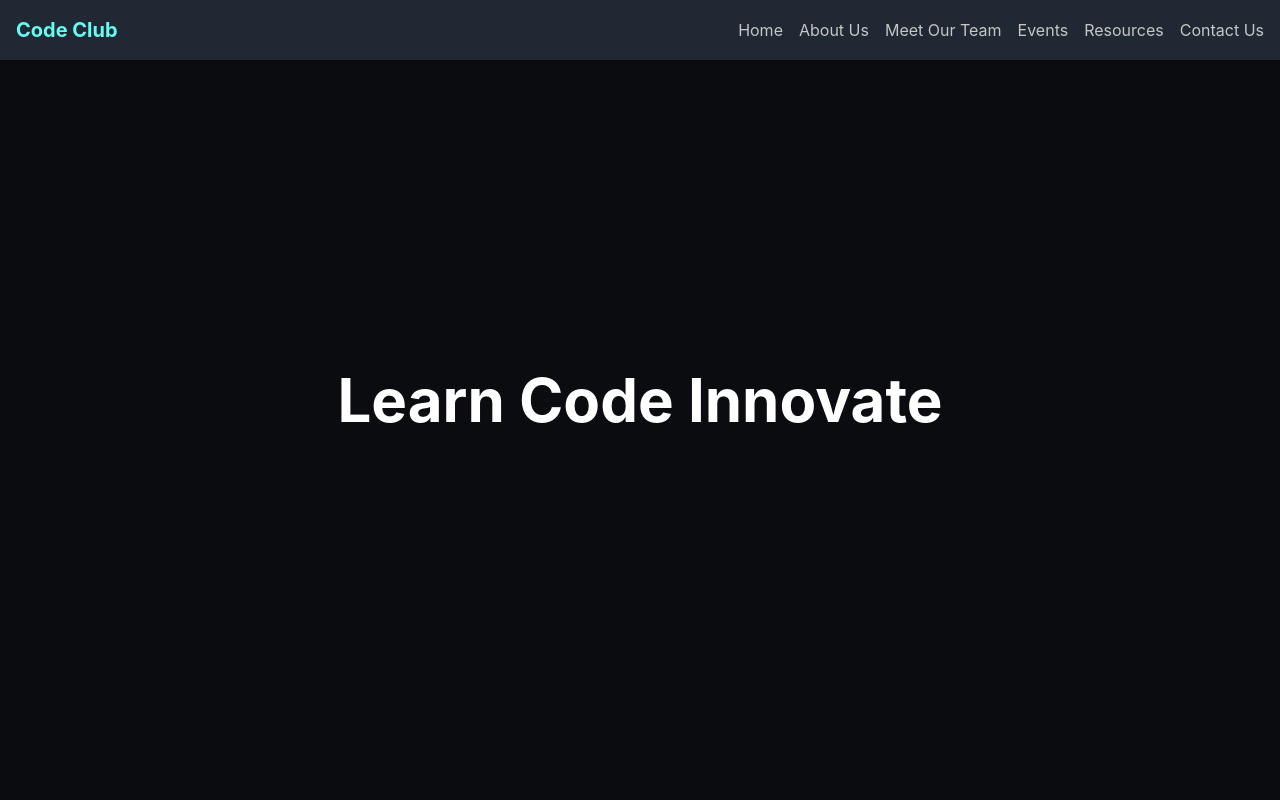
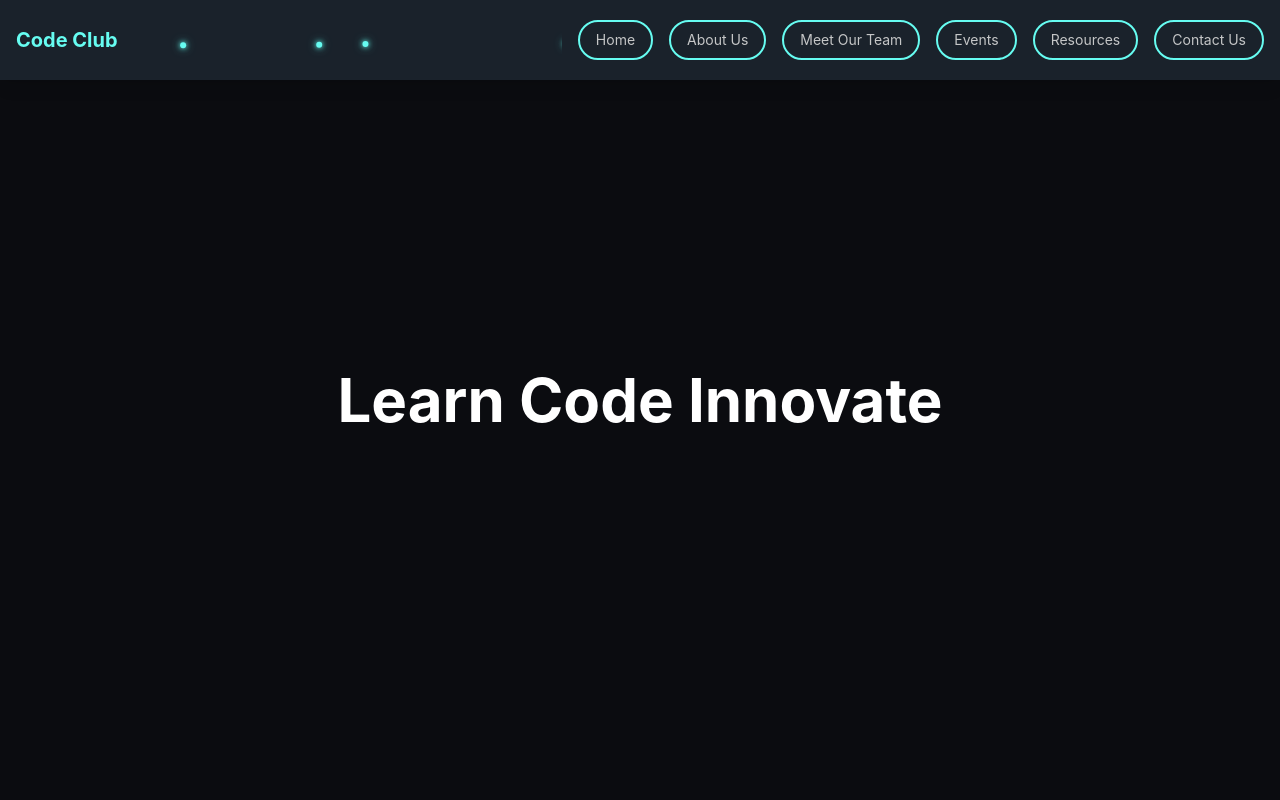
Before and after one commit to codeclubccoew/codeclubwebsite, a React (Create React App) app: page / in a window 1280 px wide. Shown: the top 800 px of the page. Built offline with nearby package versions, Linux system fonts and the light colour scheme.

Commit message:
Navbar updated with responsiveness

```diff
--- a/src/components/NavBar.js
+++ b/src/components/NavBar.js
@@ -1,76 +1,278 @@
-import React from 'react';
-import { Link } from 'react-scroll';
+import React, { useState, useEffect, useRef } from "react";
+import { Link } from "react-scroll";
+import { motion, AnimatePresence } from "framer-motion";
 
-const NavBar = () => {
+const Navbar = () => {
+  const [isOpen, setIsOpen] = useState(false);
+  const navbarRef = useRef(null);
+
+  useEffect(() => {
+    const handleClickOutside = (event) => {
+      if (navbarRef.current && !navbarRef.current.contains(event.target)) {
+        setIsOpen(false);
+      }
+    };
+
+    document.addEventListener("mousedown", handleClickOutside);
+    return () => {
+      document.removeEventListener("mousedown", handleClickOutside);
+    };
+  }, []);
+
+  const navLinks = [
+    { id: 1, name: "Home", to: "home" },
+    { id: 2, name: "About Us", to: "about" },
+    { id: 3, name: "Meet Our Team", to: "team" },
+    { id: 4, name: "Events", to: "events" },
+    { id: 5, name: "Resources", to: "resources" },
+    { id: 6, name: "Contact Us", to: "contact" },
+  ];
+
+  const dynamicText = [
+    "01010101 01010101 01010101",
+    "public class CodeClub { }",
+    "System.out.println('Welcome!');",
+    "function codeClub() { }",
+    "const codeClub = () => { }",
+    "print('Learn Code Innovate');",
+    "console.log('Let's code it!');",
+    "def code_club(): pass",
+    "<!-- Code Club -->",
+  ];
+
+  const [currentText, setCurrentText] = useState(dynamicText[0]);
+
+  useEffect(() => {
+    const interval = setInterval(() => {
+      setCurrentText((prevText) => {
+        const currentIndex = dynamicText.indexOf(prevText);
+        const nextIndex = (currentIndex + 1) % dynamicText.length;
+        return dynamicText[nextIndex];
+      });
+    }, 6000);
+
+    return () => clearInterval(interval);
+  }, []);
+
+  const codeElements = [
+    "0101", "1010", "{}", "[]", "()", ";", "+", "-", "*", "/", "if", "else", "for",
+    "while", "print()", "console.log()", "def", "function", "return", "class",
+  ];
+
   return (
-    <nav className="bg-[#1F2833] p-4 fixed w-full top-0 z-50">
+    <>
+      <nav
+        ref={navbarRef}
+        className="bg-[#1F2833]/80 backdrop-blur-md p-4 fixed w-full top-0 z-50 shadow-lg"
+      >
         <div className="container mx-auto flex justify-between items-center">
-        <span className="text-[#66FCF1] text-xl font-bold">Code Club</span>
-        <ul className="flex space-x-4">
-          <li>
+          <motion.span
+            className="text-[#66FCF1] text-xl font-bold"
+            whileHover={{
+              scale: 1.1,
+              textShadow: "0 0 10px #66FCF1, 0 0 20px #45A29E",
+            }}
+            transition={{ type: "spring", stiffness: 300, damping: 10 }}
+          >
+            Code Club
+          </motion.span>
+
+          <div className="hidden lg:flex items-center space-x-4 relative overflow-hidden flex-1 mx-4 h-12 w-1/2">
+            <motion.div
+              key={currentText}
+              initial={{ opacity: 0, y: 20 }}
+              animate={{ opacity: 1, y: 0 }}
+              exit={{ opacity: 0, y: -20 }}
+              transition={{ duration: 1.5, ease: "easeInOut" }}
+              className="absolute text-[#66FCF1]/50 text-xs font-mono pointer-events-none whitespace-nowrap"
+              style={{
+                left: "10%",
+                top: "50%",
+                transform: "translateY(-50%)",
+              }}
+            >
+              {currentText}
+            </motion.div>
+
+            {[1, 2, 3, 4, 5].map((i) => (
+              <motion.div
+                key={i}
+                initial={{ y: "100%", x: Math.random() * 100 }}
+                animate={{ y: "-100%", x: Math.random() * 100 }}
+                transition={{
+                  duration: Math.random() * 20 + 20,
+                  repeat: Infinity,
+                  ease: "linear",
+                  delay: Math.random() * 5,
+                }}
+                className="absolute w-1.5 h-1.5 bg-[#66FCF1] rounded-full pointer-events-none"
+                style={{
+                  left: `${Math.random() * 100}%`,
+                  boxShadow: "0 0 5px #66FCF1, 0 0 10px #45A29E",
+                }}
+              ></motion.div>
+            ))}
+          </div>
+
+          <ul className="hidden lg:flex lg:space-x-4">
+            {navLinks.map((link) => (
+              <motion.li
+                key={link.id}
+                whileHover={{
+                  scale: 1.05,
+                  boxShadow: "0 0 15px #66FCF1, 0 0 30px #45A29E",
+                }}
+                transition={{ type: "spring", stiffness: 300, damping: 10 }}
+                className="p-0 rounded-full border-2 border-[#66FCF1] hover:bg-[#66FCF1]/10 relative"
+              >
                 <Link
-              to="home"
+                  to={link.to}
                   smooth={true}
                   duration={500}
-              className="text-[#C5C6C7] hover:text-[#66FCF1] cursor-pointer"
+                  spy={true}
+                  offset={-70}
+                  activeClass="active-nav-link"
+                  className="text-[#C5C6C7] hover:text-[#66FCF1] cursor-pointer block w-full h-full text-center flex items-center justify-center px-4 py-2 text-sm"
                 >
-              Home
+                  {link.name}
                 </Link>
-          </li>
-          <li>
+              </motion.li>
+            ))}
+          </ul>
+
+          <button
+            className="text-[#C5C6C7] lg:hidden focus:outline-none relative w-8 h-8"
+            onClick={() => setIsOpen(!isOpen)}
+          >
+            <motion.div
+              className="absolute w-8 h-1 bg-[#66FCF1] rounded-full"
+              animate={{
+                rotate: isOpen ? 45 : 0,
+                y: isOpen ? 0 : -6,
+              }}
+              transition={{ type: "spring", stiffness: 300, damping: 10 }}
+            ></motion.div>
+            <motion.div
+              className="absolute w-8 h-1 bg-[#66FCF1] rounded-full"
+              animate={{ opacity: isOpen ? 0 : 1 }}
+              transition={{ type: "spring", stiffness: 300, damping: 10 }}
+            ></motion.div>
+            <motion.div
+              className="absolute w-8 h-1 bg-[#66FCF1] rounded-full"
+              animate={{
+                rotate: isOpen ? -45 : 0,
+                y: isOpen ? 0 : 6,
+              }}
+              transition={{ type: "spring", stiffness: 300, damping: 10 }}
+            ></motion.div>
+          </button>
+        </div>
+      </nav>
+
+      <AnimatePresence>
+        {isOpen && (
+          <>
+            <motion.div
+              initial={{ opacity: 0 }}
+              animate={{ opacity: 1 }}
+              exit={{ opacity: 0 }}
+              transition={{ duration: 0.3, ease: "easeInOut" }}
+              className="fixed inset-0 bg-black/50 backdrop-blur-sm z-40"
+              onClick={() => setIsOpen(false)}
+            ></motion.div>
+
+            <motion.div
+              initial={{ x: "100%" }}
+              animate={{ x: 0 }}
+              exit={{ x: "100%" }}
+              transition={{ type: "spring", stiffness: 100, damping: 20 }}
+              className="fixed top-0 right-0 h-full w-80 bg-[#1F2833] z-50 shadow-2xl border-l-2 border-[#66FCF1]"
+              style={{
+                boxShadow: "0 0 20px #66FCF1, 0 0 40px #45A29E",
+              }}
+            >
+              <div className="absolute inset-0 overflow-hidden">
+                <motion.div
+                  initial={{ x: "100%" }}
+                  animate={{ x: "-100%" }}
+                  transition={{ duration: 30, repeat: Infinity, ease: "linear" }}
+                  className="absolute top-0 left-0 w-full h-full text-[#66FCF1]/20 text-2xl font-mono whitespace-nowrap"
+                >
+                  01010101 01010101 01010101 01010101 01010101 01010101
+                </motion.div>
+              </div>
+
+              <div className="flex flex-col space-y-6 p-8 pt-16 relative z-10">
+                {navLinks.map((link) => (
+                  <motion.div
+                    key={link.id}
+                    whileHover={{
+                      scale: 1.05,
+                      boxShadow: "0 0 15px #66FCF1, 0 0 30px #45A29E",
+                    }}
+                    transition={{ type: "spring", stiffness: 300, damping: 10 }}
+                    className="p-0 rounded-full hover:bg-[#66FCF1]/10 border-2 border-[#66FCF1]"
+                  >
                     <Link
-              to="about"
+                      to={link.to}
                       smooth={true}
                       duration={500}
-              className="text-[#C5C6C7] hover:text-[#66FCF1] cursor-pointer"
+                      spy={true}
+                      offset={-70}
+                      activeClass="active-nav-link"
+                      className="text-[#C5C6C7] hover:text-[#66FCF1] cursor-pointer block w-full h-full text-center flex items-center justify-center px-6 py-3"
+                      onClick={() => setIsOpen(false)}
                     >
-              About Us
+                      {link.name}
                     </Link>
-          </li>
-          <li>
-            <Link
-              to="team"
-              smooth={true}
-              duration={500}
-              className="text-[#C5C6C7] hover:text-[#66FCF1] cursor-pointer"
+                  </motion.div>
+                ))}
+              </div>
+
+              <div className="absolute bottom-4 right-4">
+                <motion.div
+                  className="w-4 h-4 bg-[#66FCF1] rounded-full"
+                  style={{
+                    boxShadow: "0 0 10px #66FCF1, 0 0 20px #45A29E",
+                  }}
+                  animate={{
+                    scale: [1, 1.2, 1],
+                    opacity: [0.8, 1, 0.8],
+                  }}
+                  transition={{
+                    duration: 2,
+                    repeat: Infinity,
+                    ease: "easeInOut",
+                  }}
+                ></motion.div>
+
+                {[1, 2, 3, 4, 5].map((i) => (
+                  <motion.div
+                    key={i}
+                    initial={{ y: 0, x: 0, opacity: 0 }}
+                    animate={{ y: -100, x: -50, opacity: [0, 1, 0] }}
+                    transition={{
+                      duration: 3,
+                      delay: i * 0.5,
+                      repeat: Infinity,
+                      ease: "easeOut",
+                    }}
+                    className="absolute text-[#66FCF1]/80 text-sm font-mono"
+                    style={{
+                      left: `${Math.random() * 20}px`,
+                      top: `${Math.random() * 20}px`,
+                    }}
                   >
-              Meet Our Team
-            </Link>
-          </li>
-          <li>
-            <Link
-              to="events"
-              smooth={true}
-              duration={500}
-              className="text-[#C5C6C7] hover:text-[#66FCF1] cursor-pointer"
-            >
-              Events
-            </Link>
-          </li>
-          <li>
-            <Link
-              to="resources"
-              smooth={true}
-              duration={500}
-              className="text-[#C5C6C7] hover:text-[#66FCF1] cursor-pointer"
-            >
-              Resources
-            </Link>
-          </li>
-          <li>
-            <Link
-              to="contact"
-              smooth={true}
-              duration={500}
-              className="text-[#C5C6C7] hover:text-[#66FCF1] cursor-pointer"
-            >
-              Contact Us
-            </Link>
-          </li>
-        </ul>
+                    {codeElements[Math.floor(Math.random() * codeElements.length)]}
+                  </motion.div>
+                ))}
               </div>
-    </nav>
+            </motion.div>
+          </>
+        )}
+      </AnimatePresence>
+    </>
   );
 };
 
-export default NavBar;
+export default Navbar;
```
Lines whose indentation alone changed are shown as unchanged.
